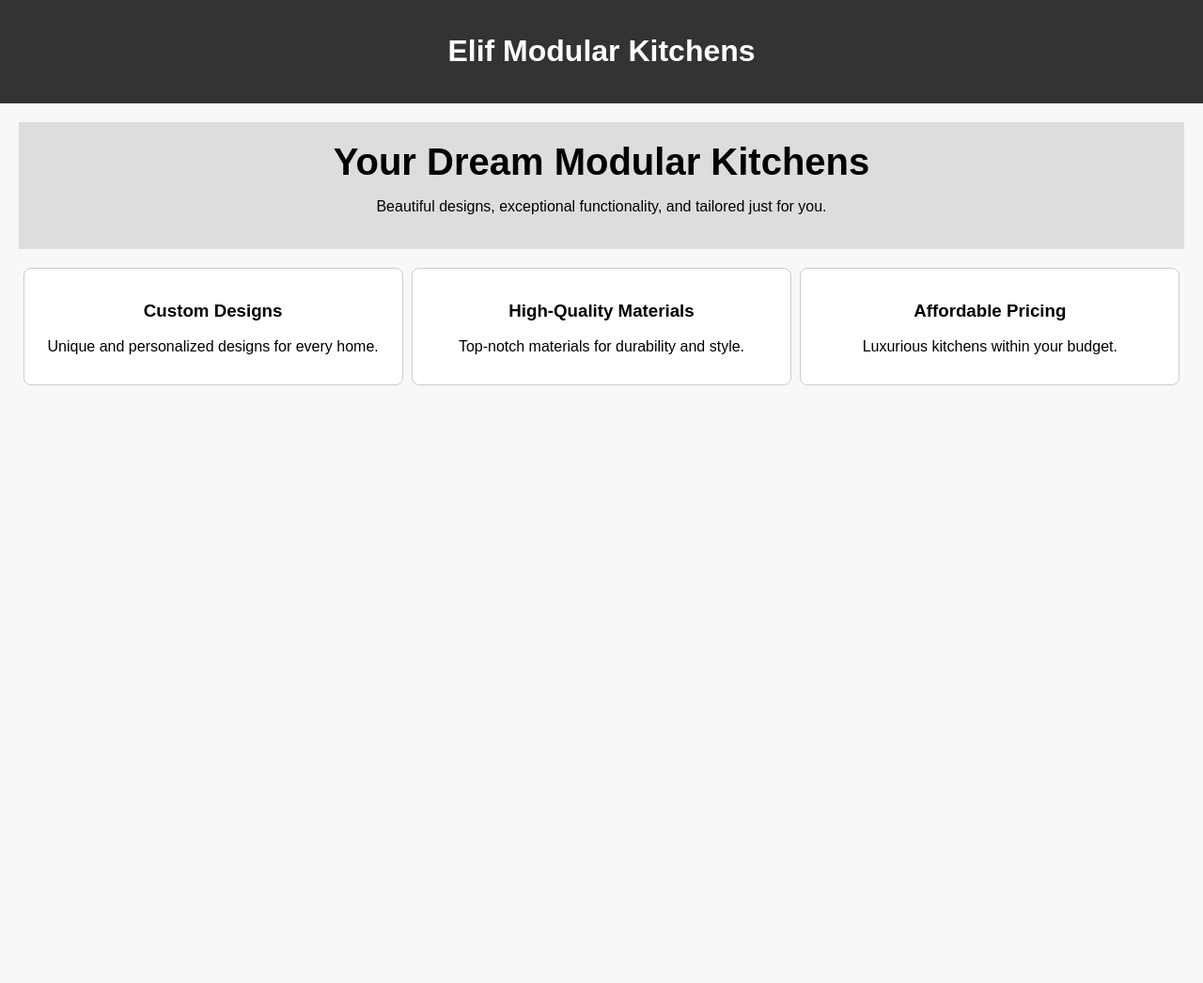
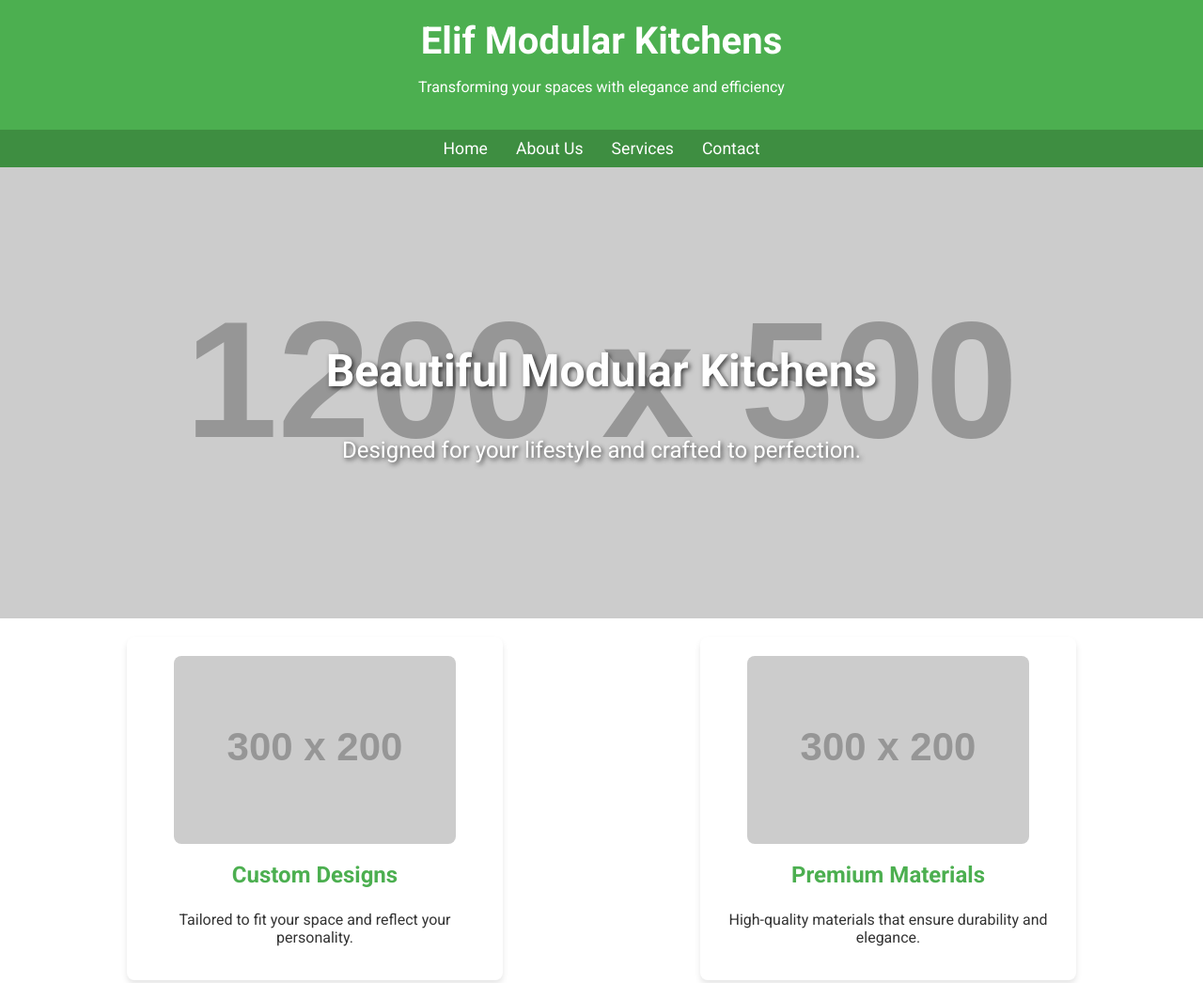
Before and after one commit to aarifhussainfbd/Elif-Designs, a plain HTML site: page index.html in a window 1280 px wide. Shown: the top 1046 px of the page at 94% size. Before the commit the page ends 800 px from the top, so only its background shows below. Drawn offline with Linux system fonts and the light colour scheme; placeholder pictures from the web are drawn by us.

Commit message:
Update index.html

```diff
--- a/index.html
+++ b/index.html
@@ -4,69 +4,143 @@
   <meta charset="UTF-8">
   <meta name="viewport" content="width=device-width, initial-scale=1.0">
   <title>Elif Modular Kitchens</title>
+  <link href="https://fonts.googleapis.com/css2?family=Roboto:wght@300;400;700&display=swap" rel="stylesheet">
   <style>
     body {
-      font-family: Arial, sans-serif;
+      font-family: 'Roboto', sans-serif;
       margin: 0;
       padding: 0;
-      background-color: #f8f8f8;
+      color: #333;
     }
     header {
-      background-color: #333;
-      color: #fff;
-      padding: 15px 20px;
+      background-color: #4CAF50;
+      color: white;
+      padding: 20px;
       text-align: center;
+    }
+    header h1 {
+      margin: 0;
+      font-size: 2.5rem;
+    }
+    nav {
+      display: flex;
+      justify-content: center;
+      background: #3e8e41;
+      padding: 10px 0;
+    }
+    nav a {
+      color: white;
+      text-decoration: none;
+      margin: 0 15px;
+      font-size: 1.1rem;
+    }
+    nav a:hover {
+      text-decoration: underline;
+    }
+    .hero {
+      display: flex;
+      flex-direction: column;
+      justify-content: center;
+      align-items: center;
+      background: url('https://via.placeholder.com/1200x500') no-repeat center center/cover;
+      height: 60vh;
+      color: white;
+      text-shadow: 2px 2px 5px rgba(0, 0, 0, 0.7);
+      text-align: center;
+    }
+    .hero h1 {
+      font-size: 3rem;
+    }
+    .hero p {
+      font-size: 1.5rem;
+      margin: 10px 0;
     }
     .container {
       padding: 20px;
-    }
-    .hero {
-      background-color: #ddd;
-      padding: 20px;
-      text-align: center;
-    }
-    .hero h1 {
-      margin: 0;
-      font-size: 2.5em;
+      max-width: 1200px;
+      margin: auto;
     }
     .services {
       display: flex;
+      flex-wrap: wrap;
+      gap: 20px;
       justify-content: space-around;
-      margin-top: 20px;
     }
     .service-card {
-      background: #fff;
-      padding: 15px;
-      border: 1px solid #ccc;
+      background: white;
+      box-shadow: 0 4px 6px rgba(0, 0, 0, 0.1);
+      padding: 20px;
       border-radius: 8px;
       width: 30%;
       text-align: center;
+      transition: transform 0.3s;
+    }
+    .service-card:hover {
+      transform: translateY(-10px);
+    }
+    .service-card img {
+      max-width: 100%;
+      border-radius: 8px;
+    }
+    .service-card h3 {
+      margin-top: 15px;
+      font-size: 1.5rem;
+      color: #4CAF50;
+    }
+    .footer {
+      background: #333;
+      color: white;
+      text-align: center;
+      padding: 20px;
+      margin-top: 20px;
+    }
+    @media (max-width: 768px) {
+      .services {
+        flex-direction: column;
+        align-items: center;
+      }
+      .service-card {
+        width: 80%;
+      }
     }
   </style>
 </head>
 <body>
   <header>
     <h1>Elif Modular Kitchens</h1>
+    <p>Transforming your spaces with elegance and efficiency</p>
   </header>
+  <nav>
+    <a href="#">Home</a>
+    <a href="#">About Us</a>
+    <a href="#">Services</a>
+    <a href="#">Contact</a>
+  </nav>
+  <div class="hero">
+    <h1>Beautiful Modular Kitchens</h1>
+    <p>Designed for your lifestyle and crafted to perfection.</p>
+  </div>
   <div class="container">
-    <section class="hero">
-      <h1>Your Dream Modular Kitchens</h1>
-      <p>Beautiful designs, exceptional functionality, and tailored just for you.</p>
-    </section>
     <section class="services">
       <div class="service-card">
+        <img src="https://via.placeholder.com/300x200" alt="Custom Designs">
         <h3>Custom Designs</h3>
-        <p>Unique and personalized designs for every home.</p>
+        <p>Tailored to fit your space and reflect your personality.</p>
       </div>
       <div class="service-card">
-        <h3>High-Quality Materials</h3>
-        <p>Top-notch materials for durability and style.</p>
+        <img src="https://via.placeholder.com/300x200" alt="Premium Materials">
+        <h3>Premium Materials</h3>
+        <p>High-quality materials that ensure durability and elegance.</p>
       </div>
       <div class="service-card">
+        <img src="https://via.placeholder.com/300x200" alt="Affordable Pricing">
         <h3>Affordable Pricing</h3>
-        <p>Luxurious kitchens within your budget.</p>
+        <p>Luxury kitchens at prices you'll love.</p>
       </div>
     </section>
   </div>
+  <footer class="footer">
+    <p>&copy; 2024 Elif Modular Kitchens. All Rights Reserved.</p>
+  </footer>
 </body>
 </html>
```
